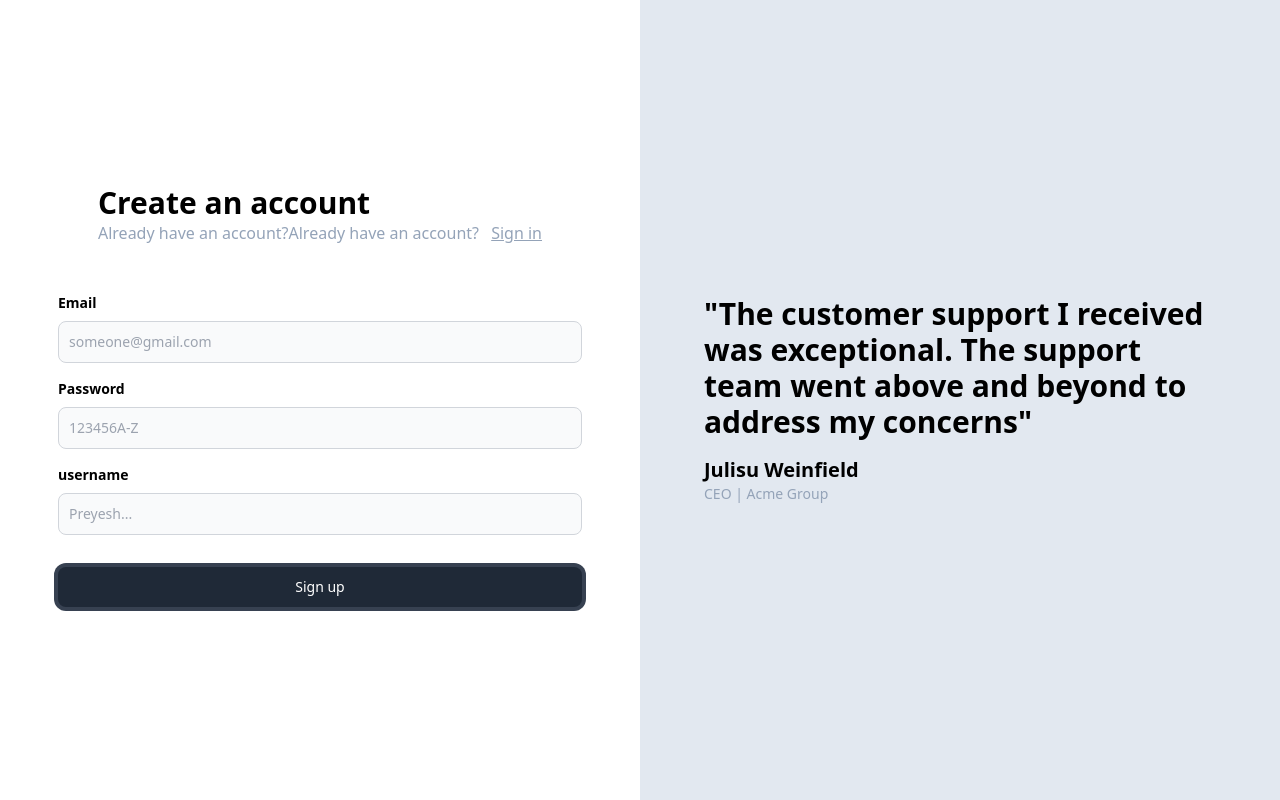
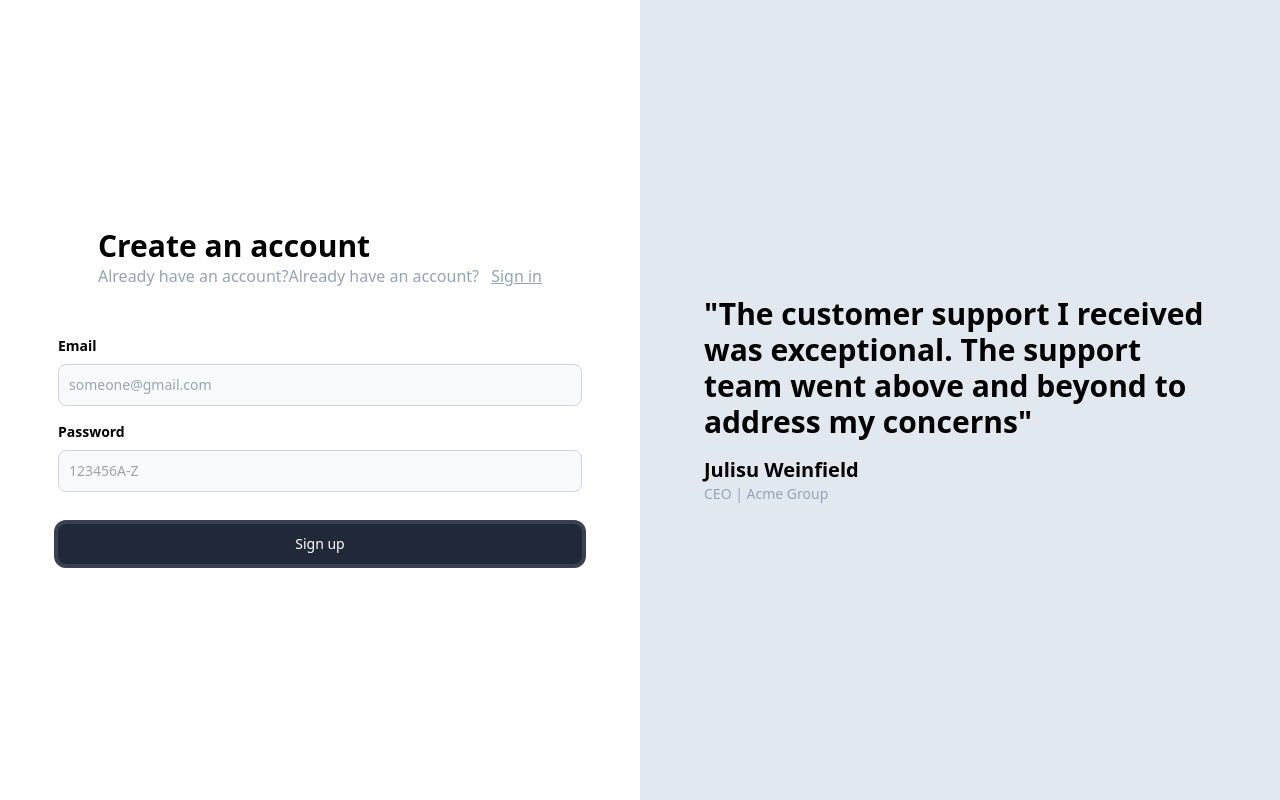
Before and after one commit to preyesh2002/medium-like-app, a React (Vite) app in the folder frontend/: page /signup in a window 1280 px wide. Built offline with nearby package versions, Linux system fonts and the light colour scheme.

Commit message:
minor changes

```diff
--- a/frontend/src/components/Auth.tsx
+++ b/frontend/src/components/Auth.tsx
@@ -9,7 +9,7 @@ import { BACKEND_URL } from "../config";
 export const Auth = ({ type }: { type: "signup" | "signin" }) => {
     const navigate=useNavigate()
     const [postInputs,setPostInputs]=useState<SingupInput>({
-         name:"",
+        // name:"",
         email:"",
         password:""
     });
@@ -69,7 +69,7 @@ setPostInputs({
 
                 }}/>
 
-{type === 'signup' && (
+{/*{type === 'signup' && (
   <LabelledInput
     label="username"
     placeholder="Preyesh..."
@@ -80,7 +80,7 @@ setPostInputs({
       });
     }}
   />
-)}
+)}*/}
                 <button onClick={sendRequest}
 type="button" className="mt-8 w-full text-white bg-gray-800 hover:bg-gray-900 focus: out line-none
 focus: ring-4 focus:ring-gray-300 font-medium rounded-lg text-sm px-5 py-2.5 me-2 mb-2 dark:bg-gray-800 dark: focus: ring-gray-700 dark: border-gray-700">{type === "signup" ? "Sign up" : "Sign in"}</ button>
```
